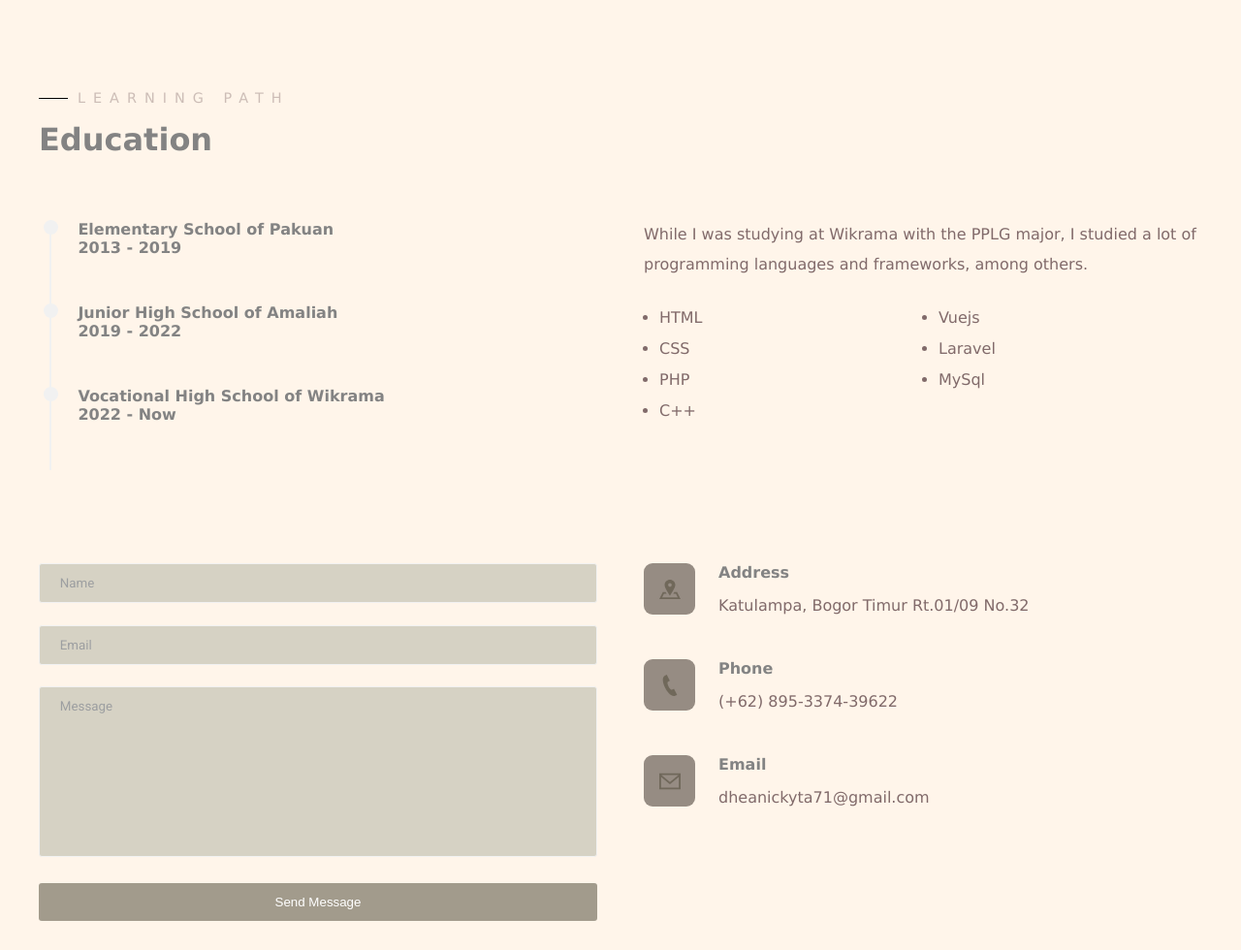
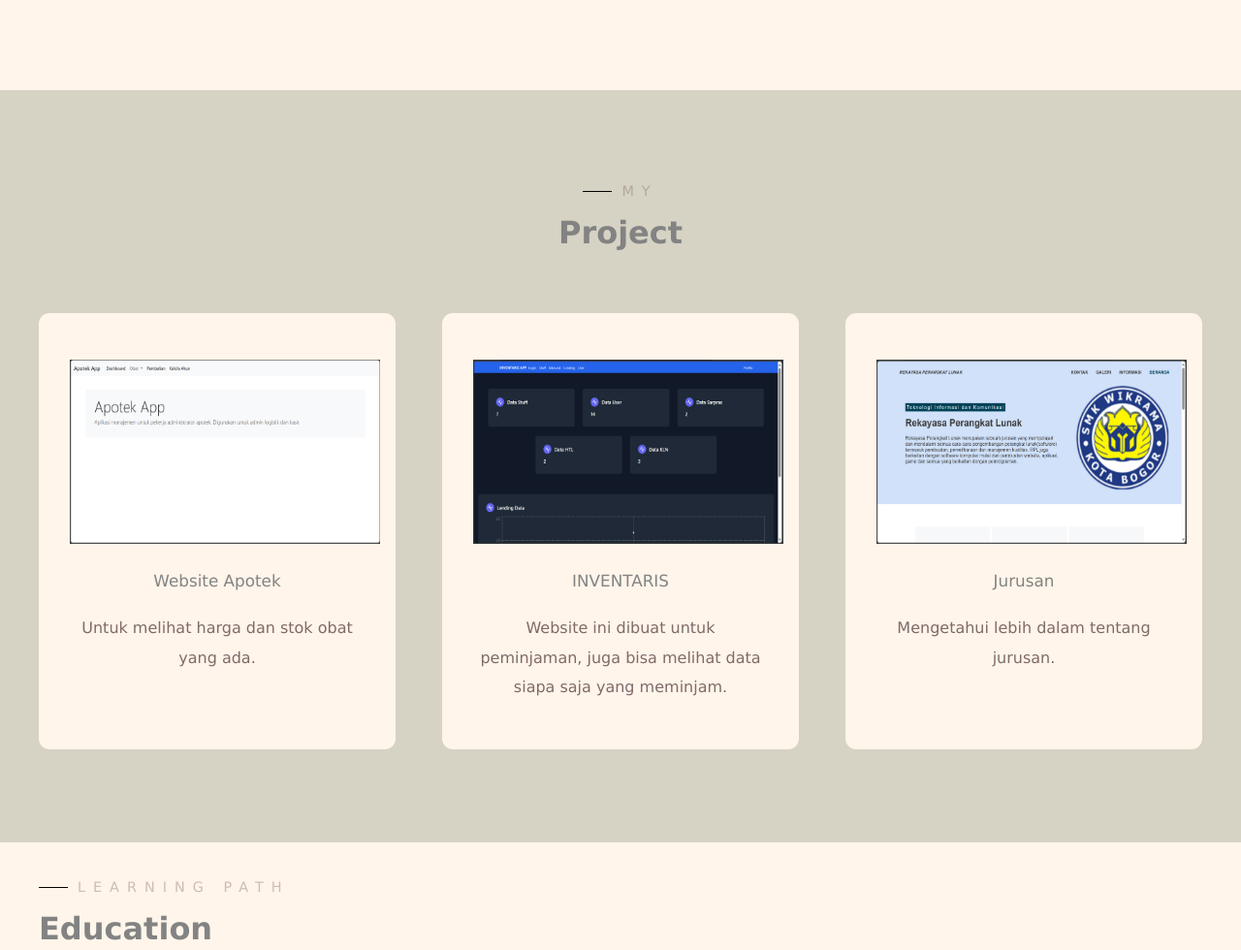
Before and after one commit to dheanicky/personal-web, a plain HTML site: page index.html in a window 1280 px wide. Shown: the part 2133-3113 px from the top of the page at 97% size. Drawn offline with Linux system fonts and the light colour scheme.

Commit message:
personalWeb

```diff
--- a/index.html
+++ b/index.html
@@ -120,7 +120,7 @@
 
     <!-- Portfolios -->
     <section id="portfolios">
-      <div class="portfolios main-container">
+      <div class="portfolios main-container ">
         <h3 class="pre-title">My Experience</h3>
         <h1 class="section-title">Certificate</h1>
 
@@ -198,6 +198,63 @@
     </section>
     <!-- End Portfolios -->
 
+    <section id="services">
+      <div class="services main-container">
+        <h3 class="pre-title">MY</h3>
+        <h1 class="section-title services-title">Project</h1>
+
+        <div class="grid-3">
+          <div class="service">
+
+              <img
+              src="./images/portfolios/apotek.png"
+              alt="Portfolio 1"
+              width="320"
+              height="190"
+            />
+
+            <h4>Website Apotek</h4>
+            <p>
+              Untuk melihat harga dan stok obat yang ada.
+            </p>
+          </div>
+
+          <div class="service">
+
+            <img
+            src="./images/portfolios/inventaris.png"
+            alt="Portfolio 1"
+            width="320"
+            height="190"
+          />
+
+          <h4>INVENTARIS</h4>
+          <p>
+            Website ini dibuat untuk peminjaman, juga bisa melihat data siapa saja yang meminjam.
+          </p>
+        </div>
+
+        <div class="service">
+
+          <img
+          src="./images/portfolios/pplg.png"
+          alt="Portfolio 1"
+          width="320"
+          height="190"
+        />
+
+        <h4>Jurusan</h4>
+        <p>
+          Mengetahui lebih dalam tentang jurusan.
+        </p>
+      </div>
+
+        </div>
+      </div>
+    </section>
+
+   <br>
+   <br>
     <!-- Skills & Education -->
     <section id="education">
       <div class="skills main-container">
```
Also changed, not shown: images/Screenshot 2024-06-26 101945.png (added), images/portfolios/apotek.png (added), images/portfolios/inventaris.png (added), images/portfolios/pplg.png (added).
